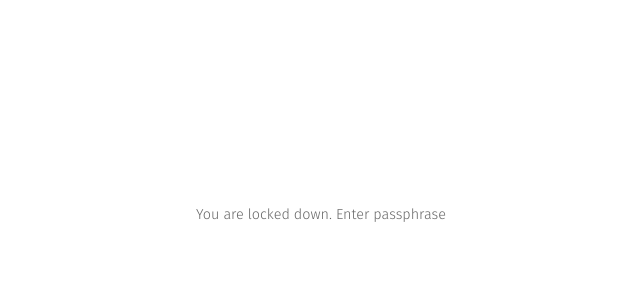
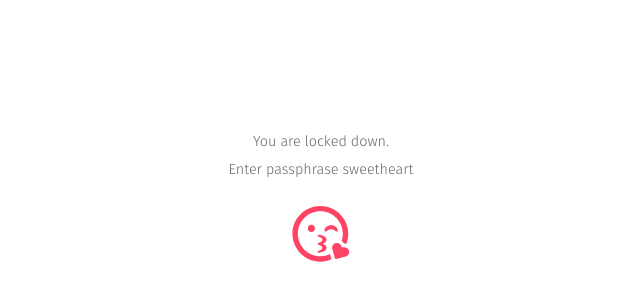
Before and after one commit to lukaszlukasiewicz/lukasiewicz.dev, a Next.js app: page / in a window 1280 px wide. Shown: the part 186-486 px from the top of the page, without its empty margins (319-959 px from the left). Built offline with nearby package versions, Linux system fonts and the light colour scheme.

Commit message:
Format lockdown message

```diff
--- a/components/LockOut/LockOut.tsx
+++ b/components/LockOut/LockOut.tsx
@@ -1,4 +1,5 @@
 import { useEffect, useState } from "react"
+import { FaRegKissWinkHeart } from "react-icons/fa"
 
 const pass = "1234"
 
@@ -21,7 +22,14 @@ const LockOut: React.FC = ({ children }) => {
       document.removeEventListener('keydown', handleKeyDown);
     }
   }, [phrase, authorized])
-  return <>{authorized ? children : <div style={{ display: "grid", alignItems: "center", height: "100vh", justifyContent: "center" }}>You are locked down. Enter passphrase</div>}</>
+  return <>{authorized ? children : <div style={{ display: "grid", alignItems: "center", height: "100vh", justifyContent: "center", textAlign: "center", lineHeight: "2" }}>
+    <div>
+      You are locked down.<br />
+      Enter passphrase sweetheart<br />
+      <span style={{ fontSize: "4em", color: "#FE4365" }}><FaRegKissWinkHeart /></span>
+    </div>
+  </div>}
+  </>
 }
 
 export default LockOut
```
